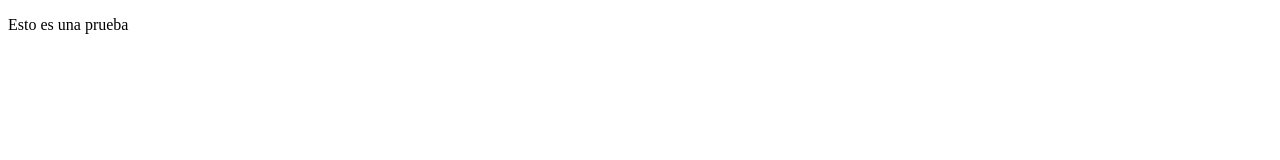
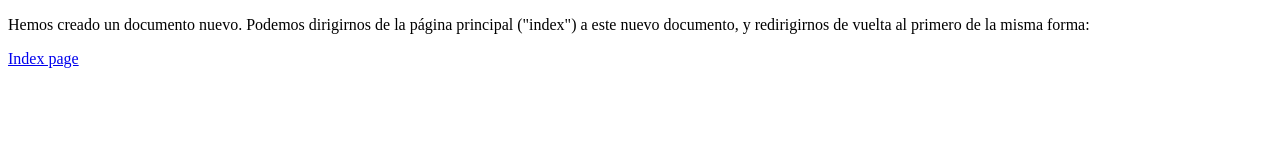
Before and after one commit to UxiaLeon/Didactic-Unity, a plain HTML site: page test.html in a window 1280 px wide. Drawn offline with Linux system fonts and the light colour scheme.

Commit message:
Redirect links

```diff
--- a/test.html
+++ b/test.html
@@ -7,6 +7,10 @@
     <title>Document</title>
 </head>
 <body>
-    <p> Esto es una prueba </p>
+    <p> Hemos creado un documento nuevo. Podemos dirigirnos de la página principal ("index") a este nuevo documento,
+        y redirigirnos de vuelta al primero de la misma forma: </p>
+
+    <a href="./index.html">Index page</a>
+
 </body>
 </html>
```
Also changed, not shown: index.html (+3 -1 lines).
